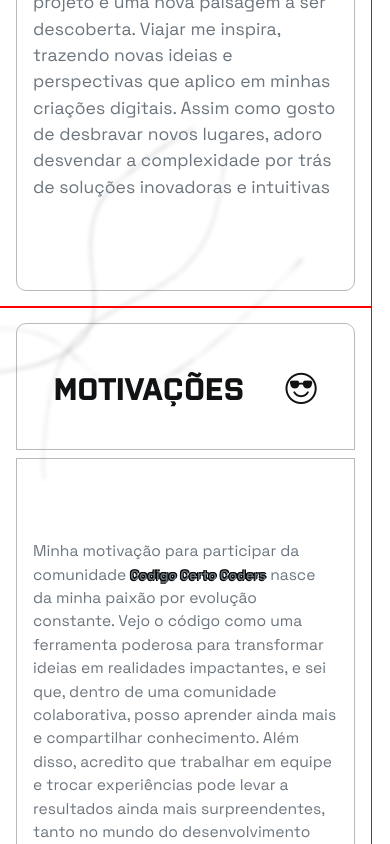
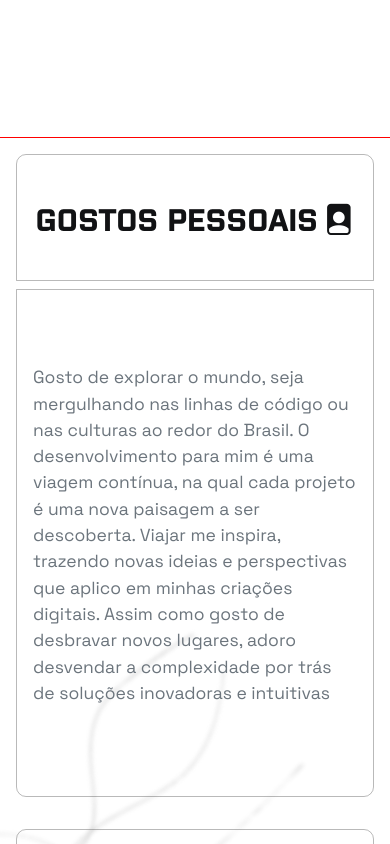
Before and after one commit to EriveltonMGit/Codigo_certo, an Angular app: page / in a window 390 px wide. Shown: the part 3660-4504 px from the top of the page. Built offline with nearby package versions, Linux system fonts and the light colour scheme.

Commit message:
chore: modificações na sa div flutuante

```diff
--- a/src/app/section-2/section-2.component.scss
+++ b/src/app/section-2/section-2.component.scss
@@ -437,7 +437,7 @@
   ///// CONTEÚDO DA SECTION 2///////
   #sobre {
     width: 100%;
-    height: 250vh;
+    height: 280vh;
     display: flex;
     align-items: center;
     justify-content: space-around;
--- a/src/app/section-3/section-3.component.scss
+++ b/src/app/section-3/section-3.component.scss
@@ -165,14 +165,15 @@
 @media screen and (max-width:480px) {
     // MINHA JORNADA SECTION 3
 #minha_jornada {
-    width: 95%;
+    width:100%;
     height: 160vh;
     display: flex;
     align-items: center;
     justify-content: center;
     flex-direction: column;
-    margin-top: 20vh;
-    //  outline: 1px solid red;
+    margin-top: 50vh;
+    outline: 1px solid red;
+
 }
 
 // IMG DISCORD
@@ -210,7 +211,7 @@
     position: relative;
     padding: 1rem;
     z-index: 2;
-        outline: 1px solid red;
+
 }
 
 // titulo_gostos
@@ -258,7 +259,6 @@
     width: 100%;
     height: 50%;
     padding: 1rem;
-    outline: 1px solid red;
     display: flex;
     align-items: center;
     justify-content: space-around;
```
